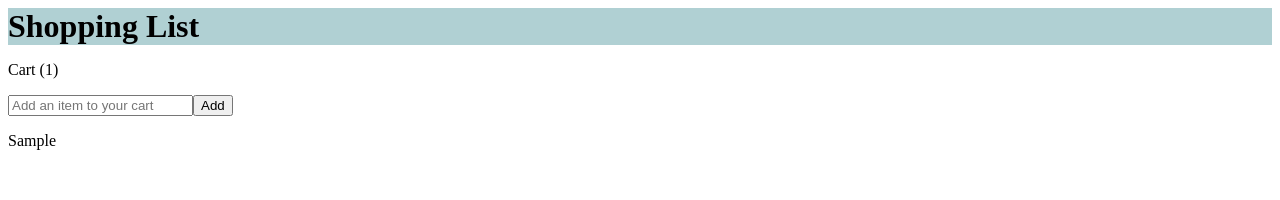
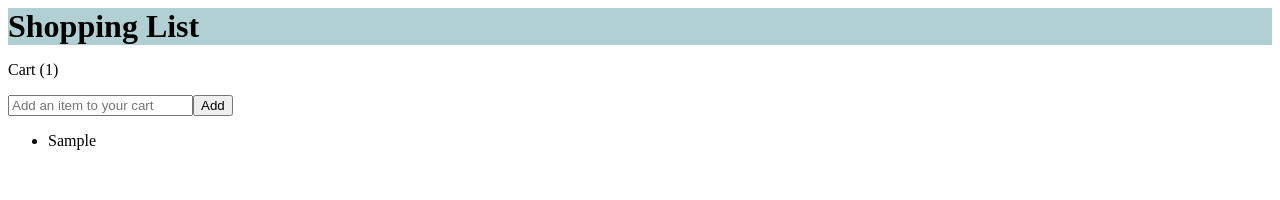
Before and after one commit to philngom/adv-react-shopping-list-FS, a React app: page / in a window 1280 px wide. Both pictures are taken after typing "Sample" into the empty fields and a click on the button "Add". Shown: the top 200 px of the page. Built offline with nearby package versions, Linux system fonts and the light colour scheme.

Commit message:
created basic Item component. imported to ShoppingList

```diff
--- a/src/components/Item.jsx
+++ b/src/components/Item.jsx
@@ -0,0 +1,3 @@
+export default function Item({ item }) {
+  return <li>{item}</li>;
+}
--- a/src/views/ShoppingList.jsx
+++ b/src/views/ShoppingList.jsx
@@ -1,6 +1,7 @@
 import { useReducer, useState } from 'react';
 import styles from './ShoppingList.css';
 import { useShoppingList } from '../context/ShoppingListProvider';
+import Item from '../components/Item';
 
 export default function ShoppingList() {
   const [item, setItem] = useState('');
@@ -27,9 +28,11 @@ export default function ShoppingList() {
           />
           <button>Add</button>
         </form>
-        {state.map((item) => (
-          <p>{item.item}</p>
-        ))}
+        <ul>
+          {state.map((item) => {
+            return <Item key={item.id} item={item.item} />;
+          })}
+        </ul>
       </main>
     </>
   );
```
